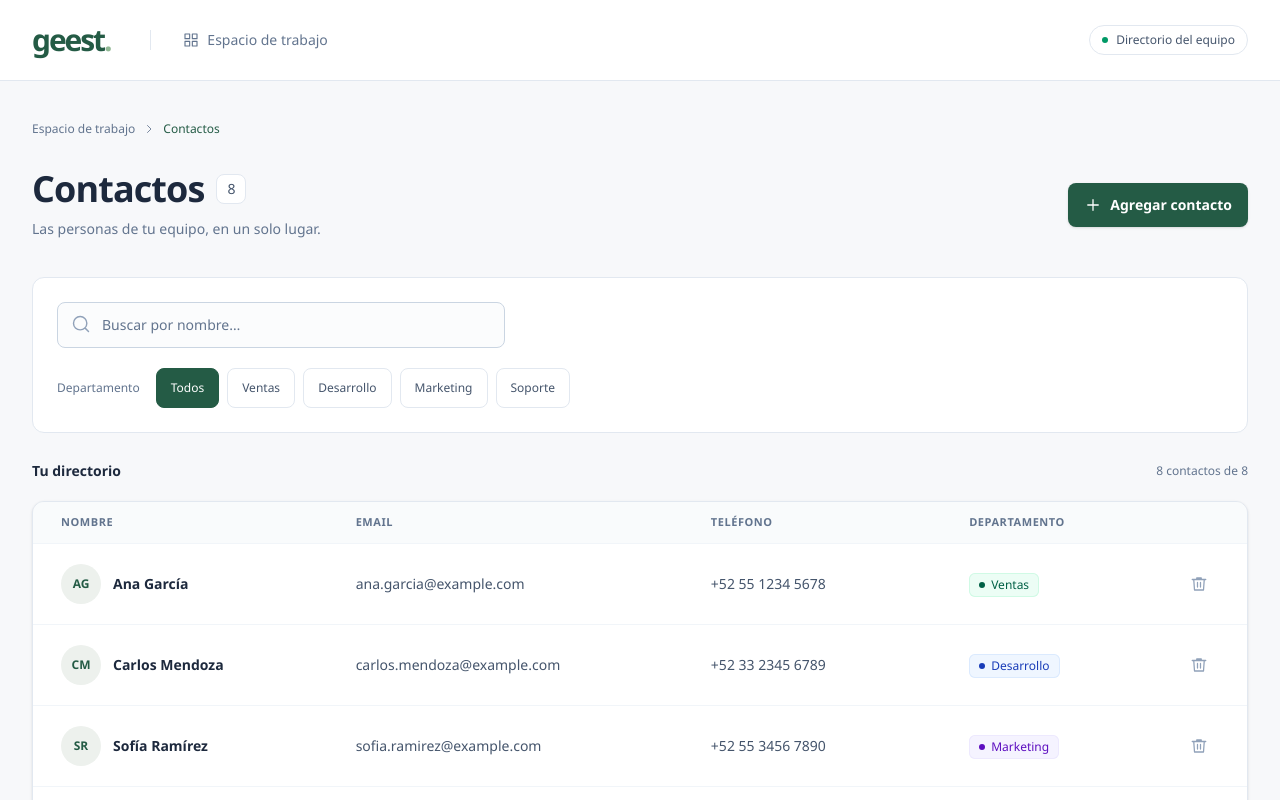
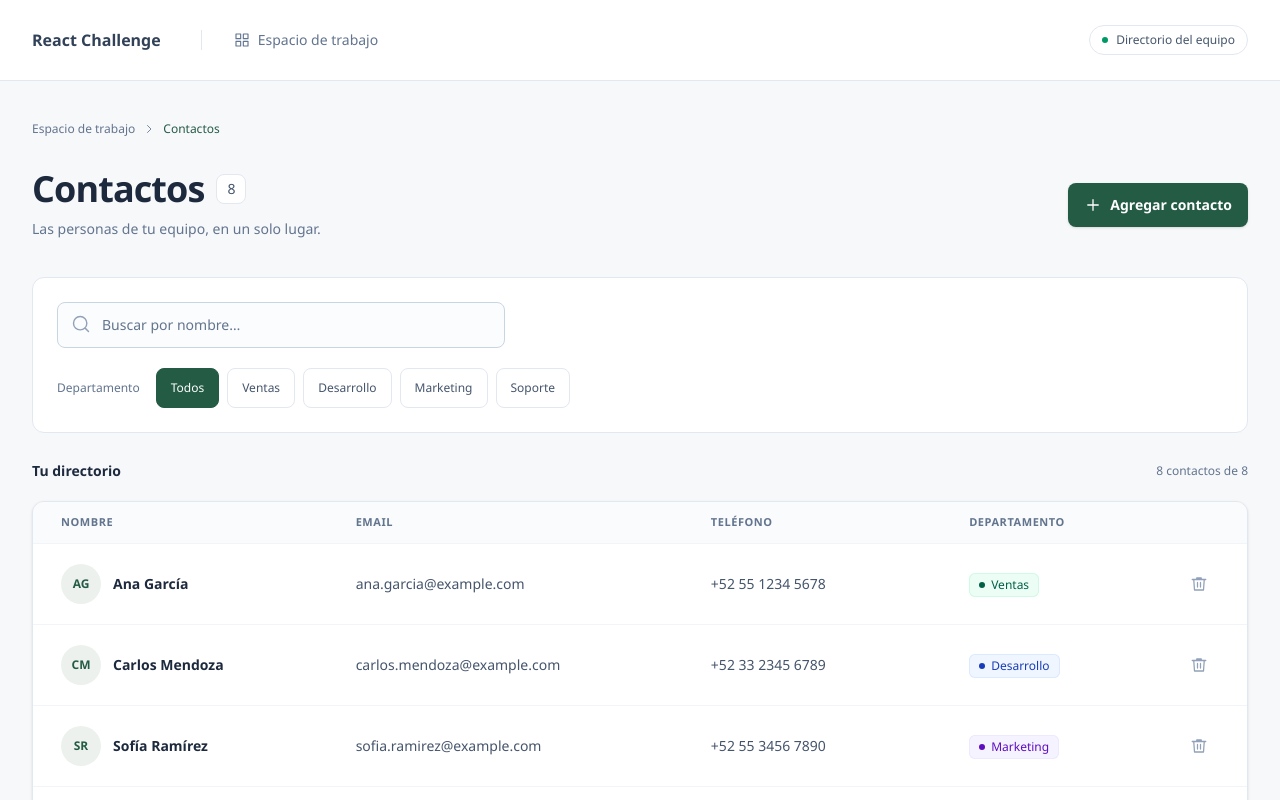
Before and after one commit to angel-pilo/geest-react-challenge, a React (Vite) app: page / in a window 1280 px wide. Shown: the top 800 px of the page. Built offline with nearby package versions, Linux system fonts and the light colour scheme.

Commit message:
style: replace company branding with generic challenge title

```diff
--- a/index.html
+++ b/index.html
@@ -5,7 +5,7 @@
     <meta name="viewport" content="width=device-width, initial-scale=1.0" />
     <meta name="theme-color" content="#245b45" />
     <meta name="description" content="Directorio de contactos: encuentra y organiza a tu equipo por departamento." />
-    <title>Contactos · GEEST</title>
+    <title>Contactos · React Challenge</title>
   </head>
   <body>
     <div id="root"></div>
--- a/src/App.tsx
+++ b/src/App.tsx
@@ -35,10 +35,10 @@ export default function App() {
         Ir al contenido
       </a>
       <header className="border-b border-slate-200 bg-white">
-        <div className="mx-auto flex h-20 max-w-7xl items-center justify-between px-5 sm:px-8">
+        <div className="mx-auto flex min-h-20 max-w-7xl flex-wrap items-center justify-between gap-3 px-5 py-4 sm:px-8">
           <div className="flex items-center gap-10">
-            <span className="text-3xl font-extrabold tracking-[-0.07em] text-brand">
-              geest<span className="text-[#91b894]">.</span>
+            <span className="text-base font-semibold text-slate-700">
+              React Challenge
             </span>
             <span className="hidden items-center gap-2 border-l border-slate-200 pl-8 text-sm text-slate-500 sm:flex">
               <Icon name="grid" width="16" height="16" />
```
Also changed, not shown: 1 other file (tests, documents, lock files or other folders).
